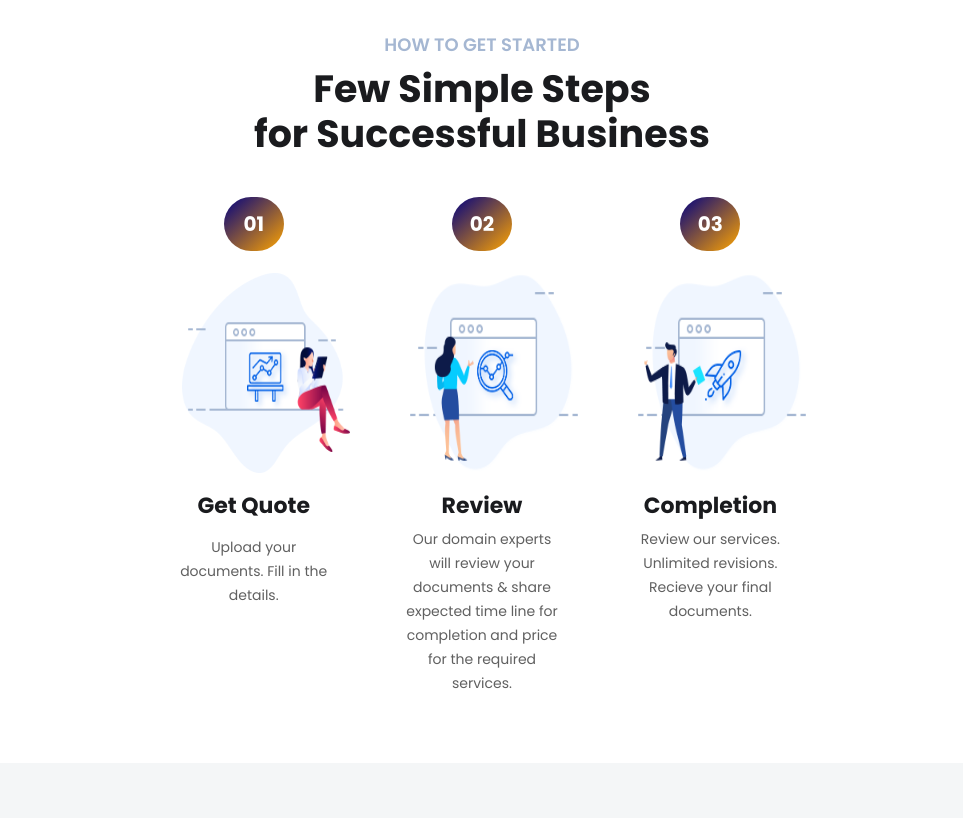
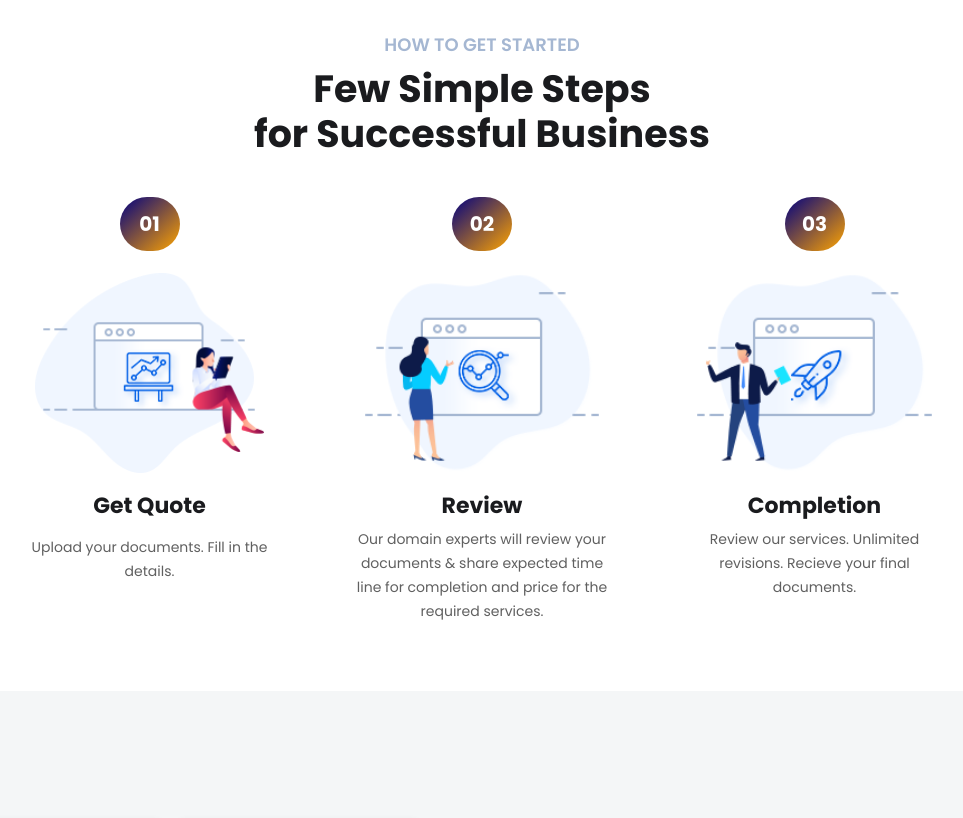
Before and after one commit to Praneeth-rdy/kushitranslation-django, a Django app: page / in a window 1280 px wide. Shown: the part 782-1600 px from the top of the page, without its empty margins (158-1121 px from the left). Run offline with Django 3.2, Linux system fonts and the light colour scheme; data comes from the database, SQL or seed files in the repository; some libraries are stand-ins or nearby versions.

Commit message:
Increased width of review, completion etc

```diff
--- a/templates/home.html
+++ b/templates/home.html
@@ -124,7 +124,7 @@
                 </h2>
             </div>
             <div class="row d-flex flex-row justify-content-center">
-                <div class="steps-container-card col-10 col-md-3 col-lg-2">
+                <div class="steps-container-card col-10 col-md-3">
                     <div class="number-container d-flex flex-row justify-content-center">
                         <p class="steps-container-card-number">
                             01
@@ -136,7 +136,7 @@
                     </a>
                     <p class="steps-container-card-description">Upload your documents. Fill in the details.</p>
                 </div>
-                <div class="steps-container-card col-10 col-md-3 col-lg-2">
+                <div class="steps-container-card col-10 col-md-3">
                     <div class="number-container d-flex flex-row justify-content-center">
                         <p class="steps-container-card-number">
                             02
@@ -147,7 +147,7 @@
                     <p class="steps-container-card-description">Our domain experts will review your documents & share
                         expected time line for completion and price for the required services.</p>
                 </div>
-                <div class="steps-container-card col-10 col-md-3 col-lg-2">
+                <div class="steps-container-card col-10 col-md-3">
                     <div class="number-container d-flex flex-row justify-content-center">
                         <p class="steps-container-card-number">
                             03
```
